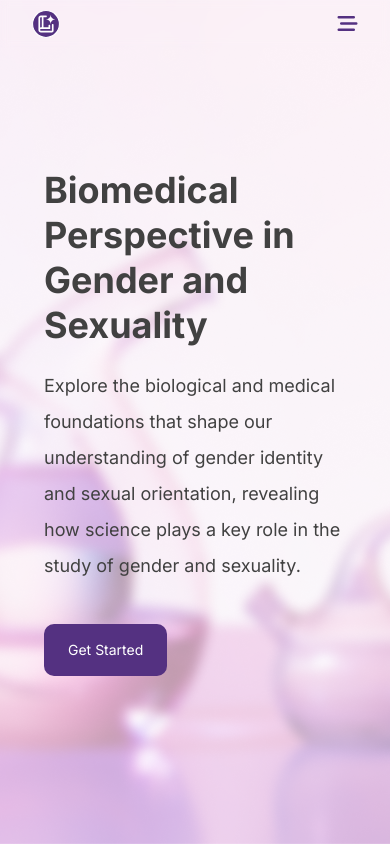
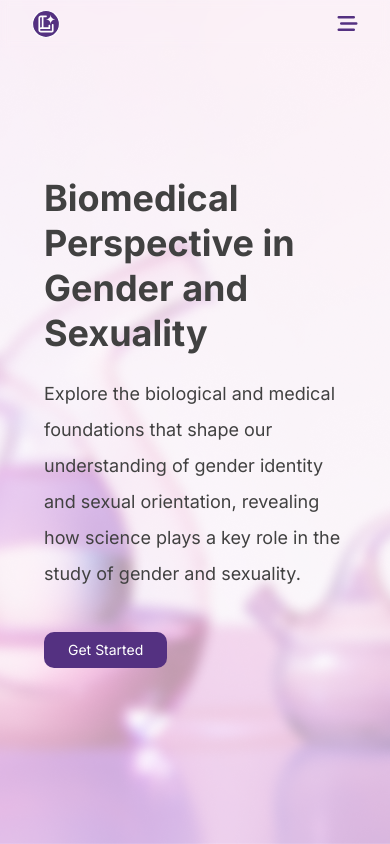
Before and after one commit to rqms40/ege311-le1, a React (Vite) app: page / in a window 390 px wide. Shown: the top 844 px of the page. Built offline with nearby package versions, Linux system fonts and the light colour scheme.

Commit message:
refactor: change styles for mobile button

```diff
--- a/src/components/Button.jsx
+++ b/src/components/Button.jsx
@@ -3,7 +3,7 @@ import React, { useCallback, useEffect, useState } from "react";
 const Button = ({ className = "", href, onClick, children, px = "px-6" }) => {
   const [offset, setOffset] = useState(80);
   const classes =
-    `bg-primary hover:bg-primary-hover text-white text-sm md:text-xl py-4 rounded-[0.625rem] mt-5 ${px} ${className}`.trim();
+    `bg-primary hover:bg-primary-hover text-white text-sm md:text-xl py-2 md:py-4 rounded-[0.625rem] mt-5 ${px} ${className}`.trim();
   const spanClasses = "relative z-10";
 
   useEffect(() => {
```
